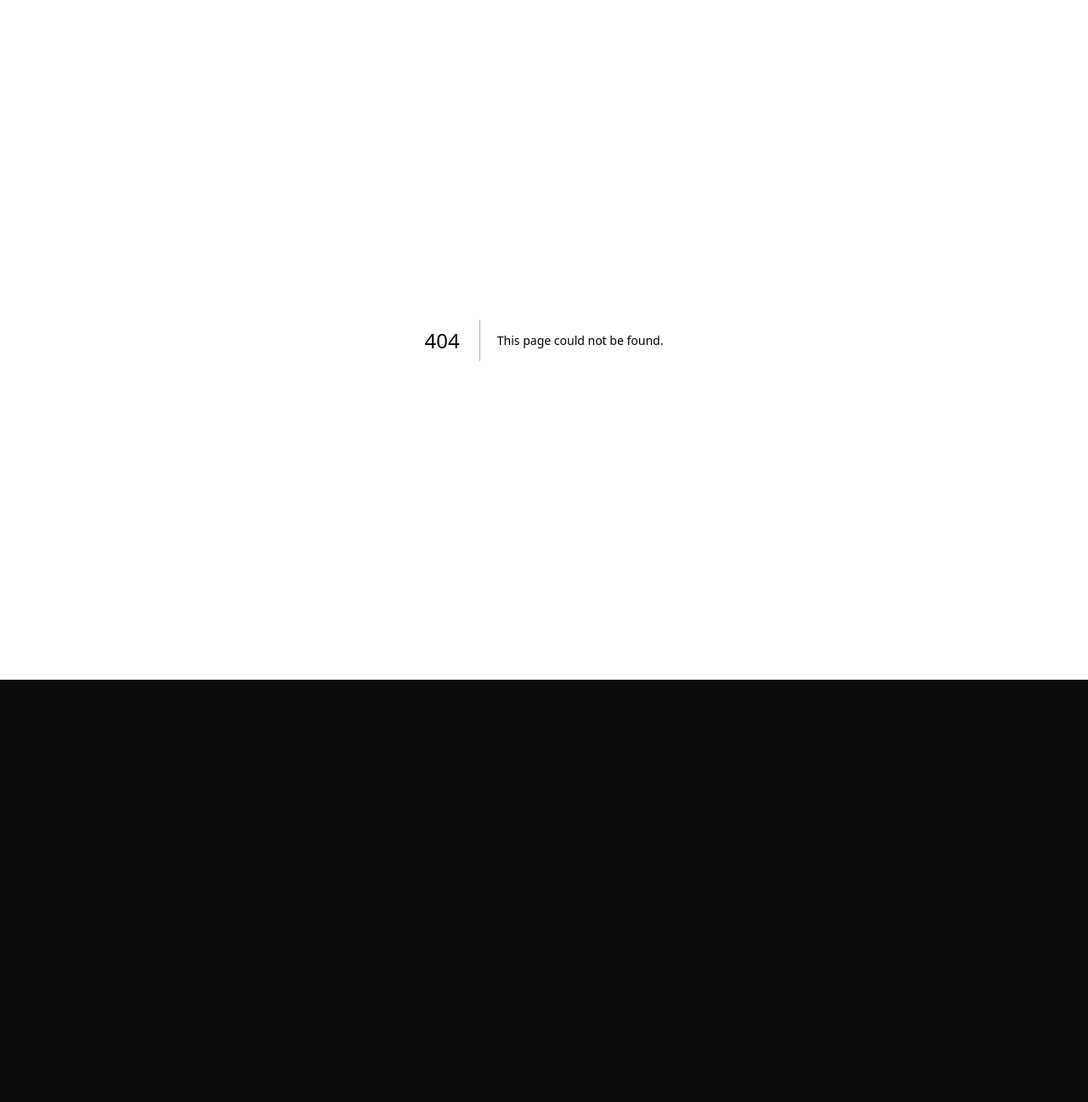
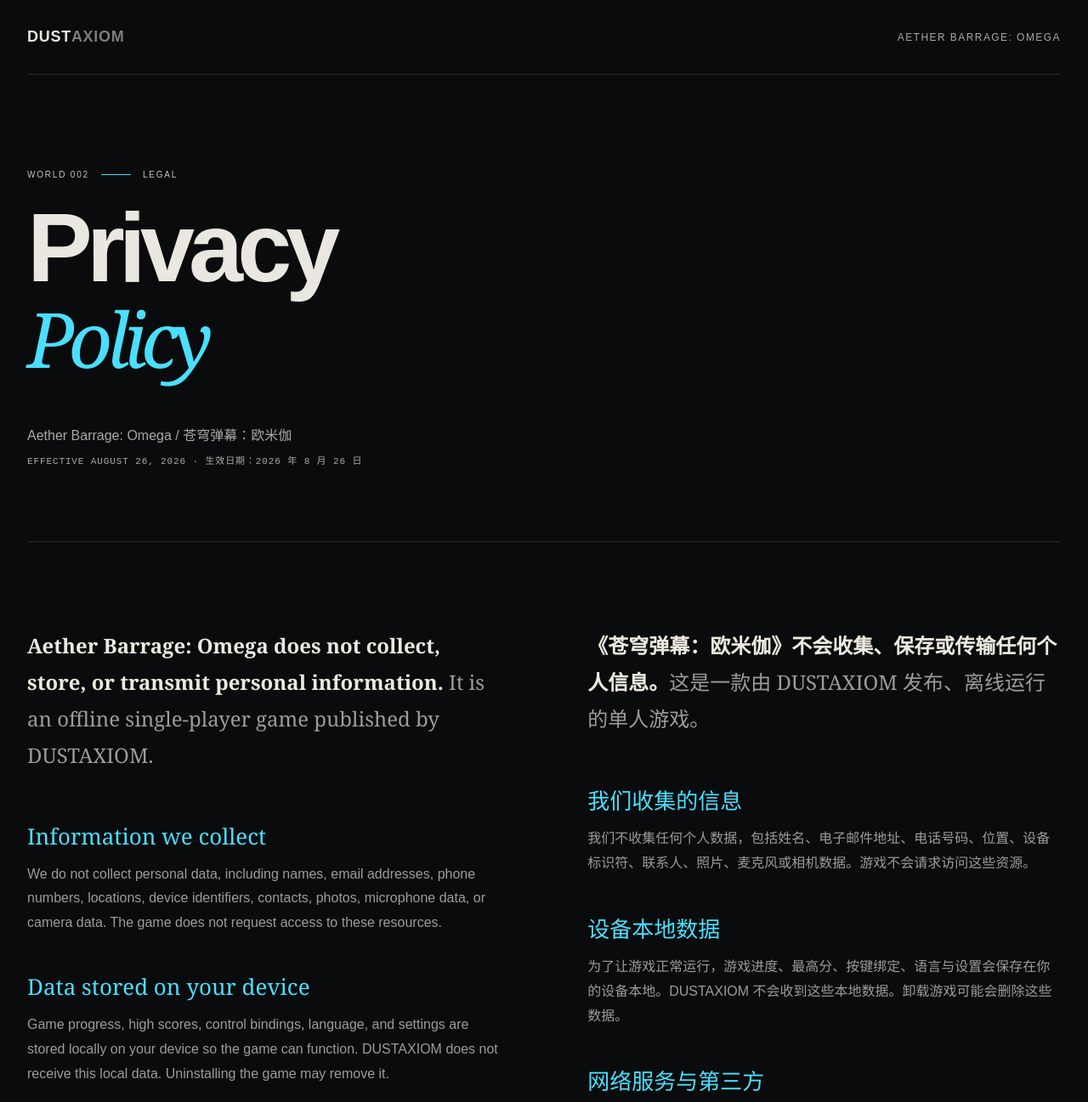
Before and after one commit to dustaxiom/dustaxiom.github.io, a Next.js app: page /games/aether-barrage-omega/privacy in a window 1280 px wide. Before the commit this address had no page. Shown: the top 1297 px of the page at 85% size. Before the commit the page ends 800 px from the top, so only its background shows below. Built offline with nearby package versions, Linux system fonts and the light colour scheme.

Commit message:
Add Aether privacy page and refresh homepage image

```diff
--- /dev/null
+++ b/app/games/aether-barrage-omega/privacy/page.tsx
@@ -0,0 +1,55 @@
+import type { CSSProperties } from 'react';
+import type { Metadata } from 'next';
+import Link from 'next/link';
+
+export const metadata: Metadata = {
+  title: 'Aether Barrage: Omega Privacy Policy — DUSTAXIOM',
+  description: 'Privacy policy for Aether Barrage: Omega, an offline single-player game by DUSTAXIOM.',
+};
+
+export default function PrivacyPolicyPage() {
+  return <main className="policyPage" style={{ '--game-accent': '#4adfff' } as CSSProperties}>
+    <nav className="nav shell">
+      <Link className="wordmark" href="/"><span>DUST</span><span>AXIOM</span></Link>
+      <div className="navLinks"><Link href="/games/aether-barrage-omega/">Aether Barrage: Omega</Link></div>
+    </nav>
+    <header className="policyHeader shell">
+      <p className="worldCode">WORLD 002<i/>LEGAL</p>
+      <h1>Privacy<br/><em>Policy</em></h1>
+      <p>Aether Barrage: Omega / 苍穹弹幕：欧米伽</p>
+      <p className="policyMeta">Effective August 26, 2026 · 生效日期：2026 年 8 月 26 日</p>
+    </header>
+    <div className="policyBody shell">
+      <article lang="en">
+        <p className="policyLead"><strong>Aether Barrage: Omega does not collect, store, or transmit personal information.</strong> It is an offline single-player game published by DUSTAXIOM.</p>
+        <h2>Information we collect</h2>
+        <p>We do not collect personal data, including names, email addresses, phone numbers, locations, device identifiers, contacts, photos, microphone data, or camera data. The game does not request access to these resources.</p>
+        <h2>Data stored on your device</h2>
+        <p>Game progress, high scores, control bindings, language, and settings are stored locally on your device so the game can function. DUSTAXIOM does not receive this local data. Uninstalling the game may remove it.</p>
+        <h2>Network services and third parties</h2>
+        <p>The Microsoft Store version has no accounts, advertising, in-app purchases, analytics, telemetry, online multiplayer, user-generated content, or DUSTAXIOM network services. Microsoft Store and your operating system may process information independently under their own terms and privacy policies.</p>
+        <h2>Children&apos;s privacy</h2>
+        <p>Because the game does not collect personal information from any user, it does not knowingly collect personal information from children.</p>
+        <h2>Changes and contact</h2>
+        <p>If the game&apos;s data practices change, this policy will be updated before the relevant release. For privacy or support questions, email <a href="mailto:everettjf@live.com">everettjf@live.com</a>.</p>
+      </article>
+      <article lang="zh-CN">
+        <p className="policyLead"><strong>《苍穹弹幕：欧米伽》不会收集、保存或传输任何个人信息。</strong>这是一款由 DUSTAXIOM 发布、离线运行的单人游戏。</p>
+        <h2>我们收集的信息</h2>
+        <p>我们不收集任何个人数据，包括姓名、电子邮件地址、电话号码、位置、设备标识符、联系人、照片、麦克风或相机数据。游戏不会请求访问这些资源。</p>
+        <h2>设备本地数据</h2>
+        <p>为了让游戏正常运行，游戏进度、最高分、按键绑定、语言与设置会保存在你的设备本地。DUSTAXIOM 不会收到这些本地数据。卸载游戏可能会删除这些数据。</p>
+        <h2>网络服务与第三方</h2>
+        <p>Microsoft Store 版本没有账号、广告、应用内购买、分析、遥测、在线多人游戏、用户生成内容或 DUSTAXIOM 网络服务。Microsoft Store 与操作系统可能依据各自的条款和隐私政策独立处理信息。</p>
+        <h2>儿童隐私</h2>
+        <p>由于游戏不会收集任何用户的个人信息，因此也不会有意收集儿童的个人信息。</p>
+        <h2>政策变更与联系</h2>
+        <p>如果游戏的数据处理方式发生变化，我们会在相关版本发布前更新本政策。如有隐私或支持问题，请发送邮件至 <a href="mailto:everettjf@live.com">everettjf@live.com</a>。</p>
+      </article>
+    </div>
+    <footer className="policyFooter shell">
+      <p>© 2026 DUSTAXIOM</p>
+      <Link href="/games/aether-barrage-omega/">Back to Aether Barrage: Omega ↗</Link>
+    </footer>
+  </main>;
+}
```
Also changed, not shown: public/games/aether.jpg.
